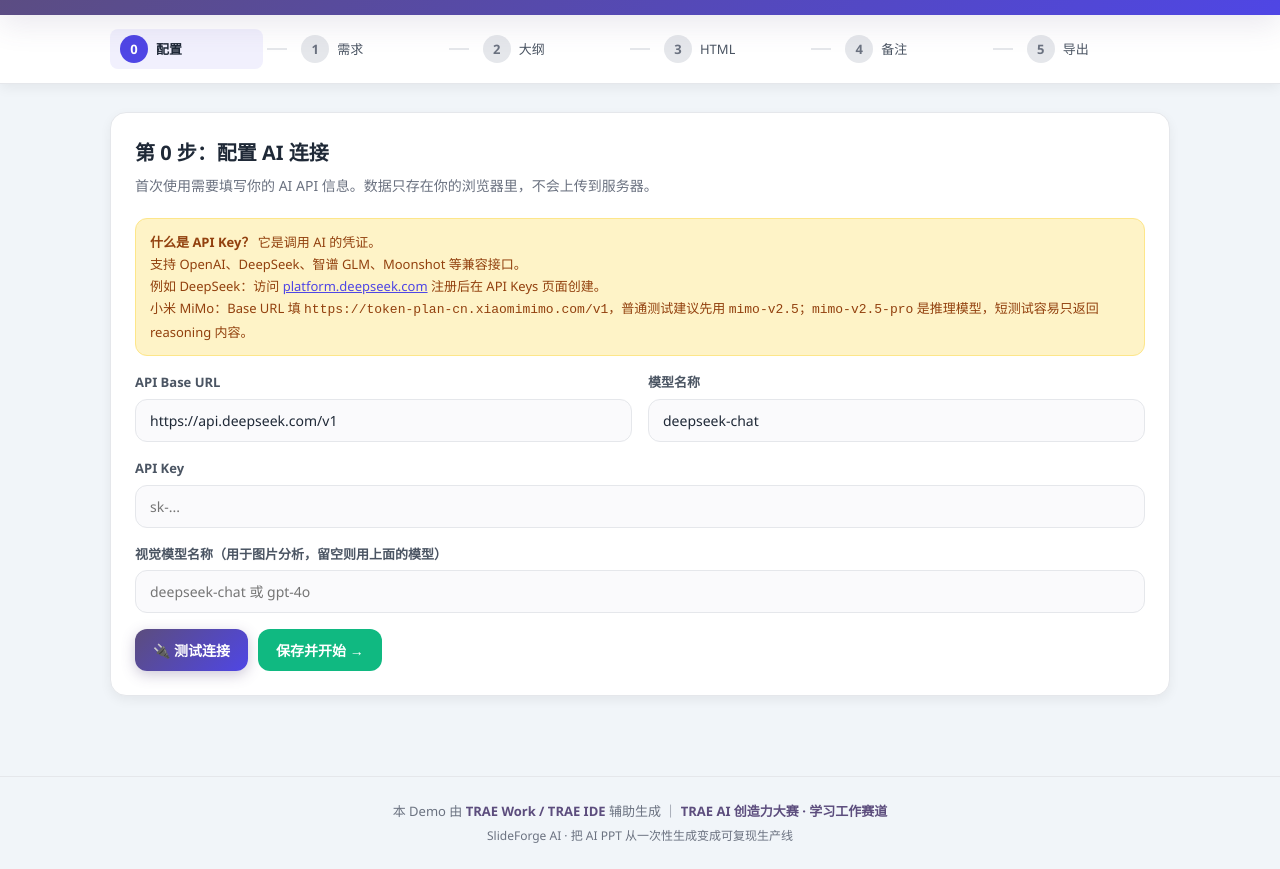
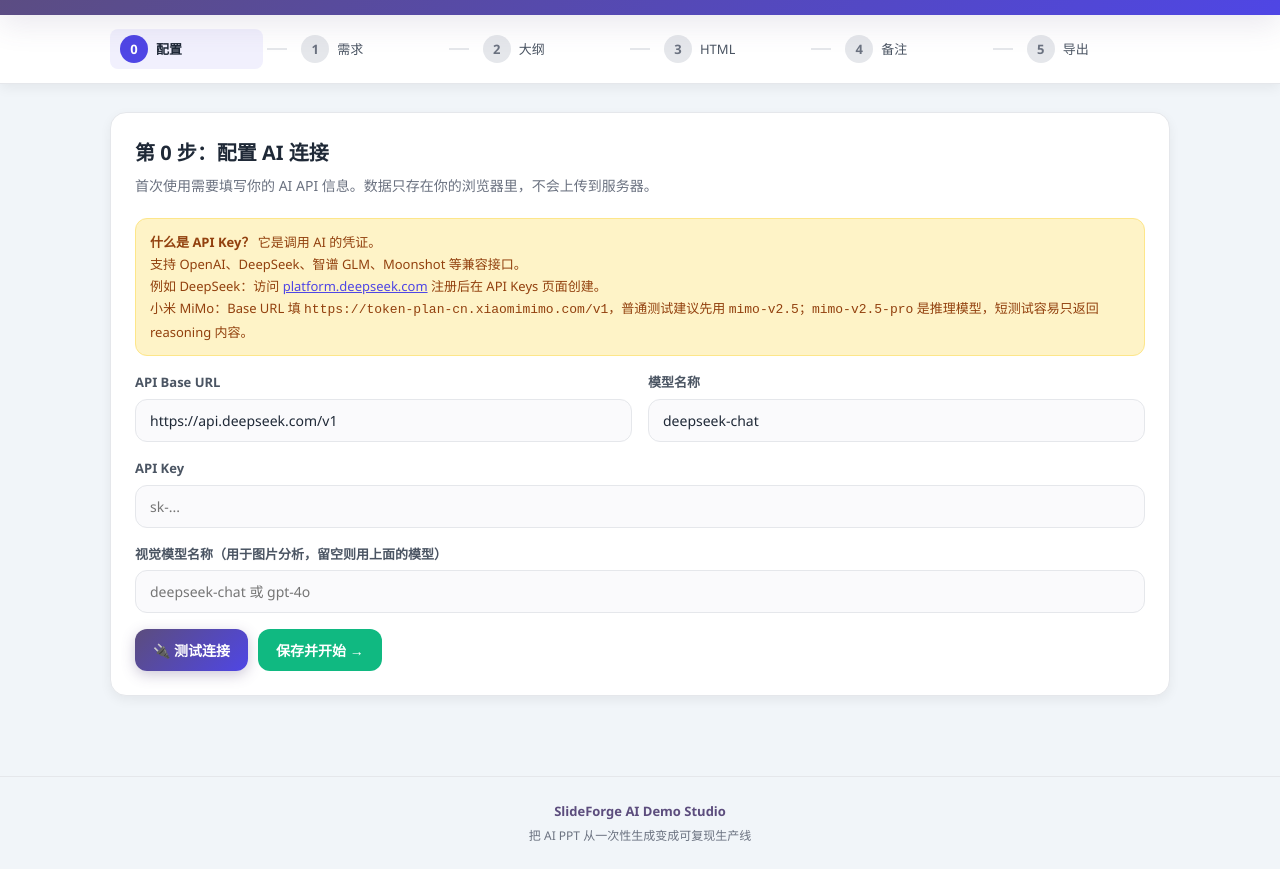
Before and after one commit to xiejhhhhhh/slideforge-ai, a plain HTML site: page trae-demo/index.html in a window 1280 px wide. Shown: the part 74-943 px from the top of the page. Drawn offline with Linux system fonts and the light colour scheme; no server answers.

Commit message:
docs: remove contest submission materials

```diff
--- a/trae-demo/index.html
+++ b/trae-demo/index.html
@@ -488,8 +488,8 @@
 </main>
 
 <footer>
-  <div>本 Demo 由 <strong>TRAE Work / TRAE IDE</strong> 辅助生成 ｜ <strong>TRAE AI 创造力大赛 · 学习工作赛道</strong></div>
-  <div style="margin-top:4px;font-size:12px;">SlideForge AI · 把 AI PPT 从一次性生成变成可复现生产线</div>
+  <div><strong>SlideForge AI Demo Studio</strong></div>
+  <div style="margin-top:4px;font-size:12px;">把 AI PPT 从一次性生成变成可复现生产线</div>
 </footer>
 
 <div class="toast" id="toast"></div>
```
Also changed, not shown: 7 other files.
